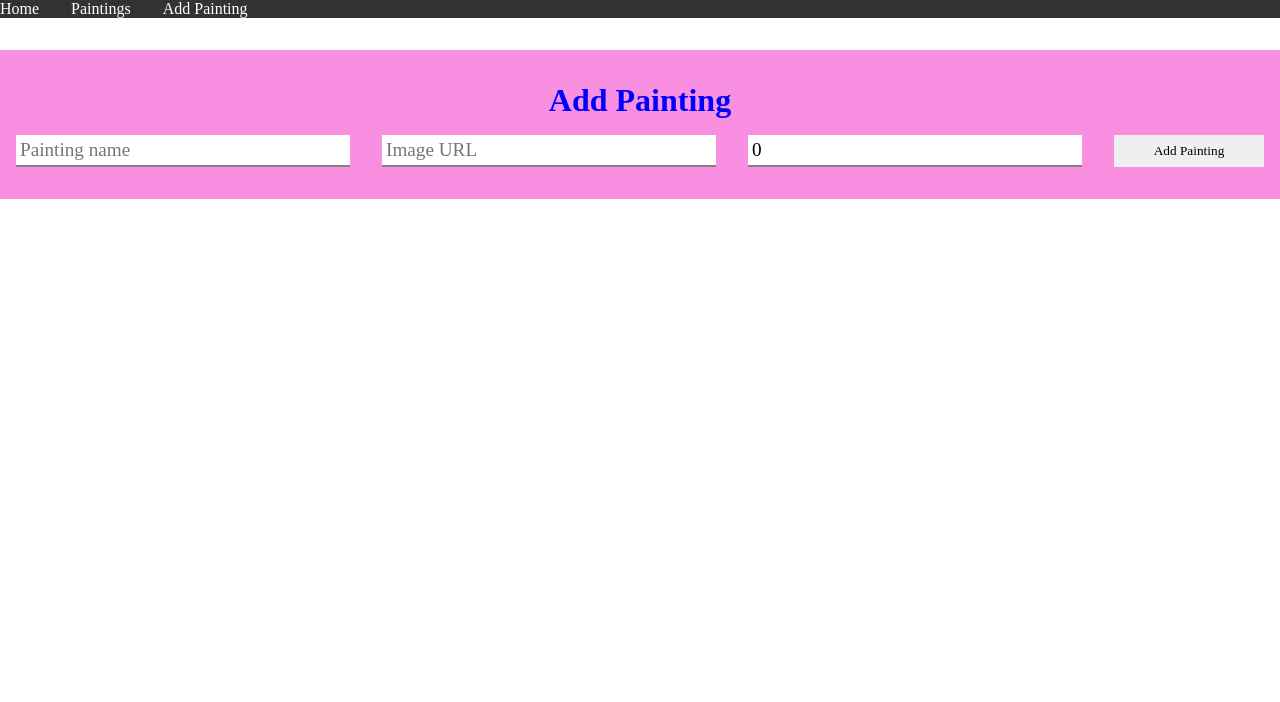
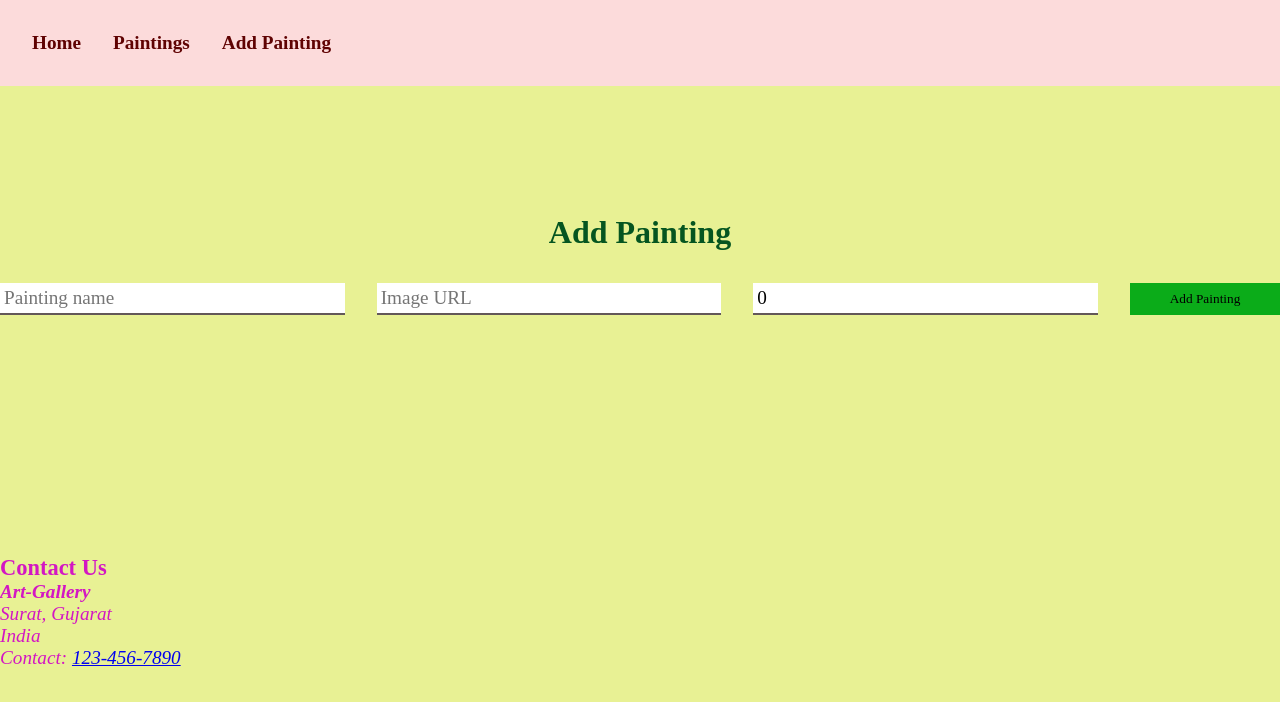
Before and after one commit to edankhra/flatiron-phase-2-project-frontend, a React (Create React App) app in the folder art-gallery/: page /add in a window 1280 px wide. Shown: the top 702 px of the page. Built offline with nearby package versions, Linux system fonts and the light colour scheme.

Commit message:
add some code and styling all pages

```diff
--- a/art-gallery/db.json
+++ b/art-gallery/db.json
@@ -71,6 +71,18 @@
       "price": 14.8,
       "image": "\"C:\\Users\\dnnik\\OneDrive\\Desktop\\Glass_painting.jpg\"",
       "id": 12
+    },
+    {
+      "name": "",
+      "price": 0,
+      "image": "",
+      "id": 13
+    },
+    {
+      "name": "",
+      "price": 0,
+      "image": "",
+      "id": 14
     }
   ]
 }
--- a/art-gallery/src/components/Home.js
+++ b/art-gallery/src/components/Home.js
@@ -4,8 +4,9 @@ import React from 'react';
 const  Home = () => {
   return (
     <div className='home-content' >
-      <h1>Welcome to the Art Gallery</h1>
 
+      <img src="https://raw.githubusercontent.com/edankhra/flatiron-phase-2-project-frontend/main/art-gallery/public/art-gallery(2).jpg" alt='Art-Gallery'  />
+      <p> "Welcome to the Art Gallery : Where Every Stroke Tells a Story, and Every Canvas is a Home's Masterpiece!" </p>
     </div>
   );
 }
--- a/art-gallery/src/components/PaintingForm.js
+++ b/art-gallery/src/components/PaintingForm.js
@@ -46,14 +46,28 @@ const PaintingForm = () => {
 
   return (
     <div className='painting-form'>
+
       <h1> Add Painting </h1>
-    <form onSubmit={handleSubmit}>
-    <input type="text" name="name" value ={formData.name} placeholder="Painting name" onChange ={handleChange} />
+
+       <form onSubmit={handleSubmit}>
+        <input type="text" name="name" value ={formData.name} placeholder="Painting name" onChange ={handleChange} />
         <input type="text" name="image" value ={formData.image} placeholder="Image URL" onChange ={handleChange}/>
         <input type="number" name="price" step="0.01" value ={formData.price} placeholder="Price" onChange ={handleChange}/>
         <button type="submit">Add Painting</button>
-    </form>
+       </form>
+
+
+  <div className='contact-info'>
+     <h3>Contact Us</h3>
+     <address>
+            <h4>Art-Gallery</h4>
+            <p></p>
+            <p>Surat, Gujarat</p>
+            <p>India</p>
+            <p>Contact: <a href="tel: +91 1234567890">123-456-7890</a></p>
+        </address>
     </div>
+  </div>
   );
 };
 
--- a/art-gallery/src/index.css
+++ b/art-gallery/src/index.css
@@ -6,6 +6,7 @@
 
 body {
   font-family: "Playfair Display", serif;
+  height: 100%;
 }
 @media (min-width: 768px) {
   .cards {
@@ -35,17 +36,19 @@ body {
 }
 h1{
   text-align: center;
-  margin-bottom: 1rem;
-  color: blue;
+
+  margin-bottom: 2rem;
+  color: rgb(5, 85, 32);
 }
 .nav{
-  background-color: #333;
-  color: white;
+  background-color: #fcdbdb;
+  color: rgb(95, 2, 2);
   display: flex;
   justify-content: space-between;
-  padding: 0 1 rem;
-  gap: 2 rem;
+  padding: 2rem;
+  gap: 4rem;
   align-items: center;
+
 }
 .nav ul{
   padding: 0;
@@ -53,11 +56,15 @@ h1{
   display: flex;
   list-style: none;
   gap: 2rem;
+  border: #852323;
 }
+
 .nav a{
   color: inherit;
   text-decoration: none;
   align-items: center;
+  font-size: larger;
+  font-weight: bold;
 }
 label {
   font-weight: bold;
@@ -68,7 +75,7 @@ input {
   border:#333;
   font-family: inherit;
   font-size: 1.2em;
-  border-bottom: 2px solid gray;
+  border-bottom: 2px solid rgb(99, 88, 88);
   transition: all 0.2s;
   width: 100%;
 }
@@ -83,11 +90,12 @@ input {
 }
 
 .card{
-  /* list-style-type: none;
-  margin: 1rem; */
+  list-style-type: none;
+  margin: 1rem;
   padding: 10px;
   margin: 10px;
   width: 300px;
+  display:flexbox;
 }
 
 
@@ -95,6 +103,7 @@ input {
   width: 100%;
   height: auto;
   margin-right: 10px;
+
 }
 .cardInfo {
   display: flex;
@@ -103,14 +112,17 @@ input {
 
 .cardInfo h4 {
   margin: 0;
+  text-align: center;
 }
 
 .cardInfo p {
   margin: 0;
+  text-align: center;
 }
 
 .cardInfo button {
   margin-top: 10px;
+
 }
 button {
   padding: 0.25rem 1rem;
@@ -123,12 +135,14 @@ button.primary {
   color: rgb(247, 244, 244);
 }
 .painting-list{
-  background-color: rgb(237, 199, 238);
+  background-color: rgb(231, 245, 111);
 }
 .painting-form{
-  padding: 2rem 1rem;
-  margin: 2rem 0;
-  background-color: rgb(248, 143, 225);
+  padding: 8rem 0;
+  margin:  0;
+  background-color:rgb(232, 241, 148);
+  display: grid;
+  /* height: 100%; */
 }
 .painting-form form {
   display: flex;
@@ -142,4 +156,28 @@ button.primary {
 
 .painting-form button {
   width: 150px;
+  border: #333;
+  background-color: rgb(11, 172, 25);
 }
+.home-content img{
+  padding: 0;
+  width: 100%;
+  height: 100%;
+}
+.home-content p{
+  padding: 4rem;
+  font-size: larger;
+  font-weight: bolder;
+  color: #fdfbfa;
+  font-style:initial;
+}
+.home-content{
+  background-color: #010131;
+}
+.contact-info{
+  padding: 15rem 0;
+  margin:  0;
+  color: #d317c3;
+  font-size: larger;
+  font-style: normal;
+}
```
